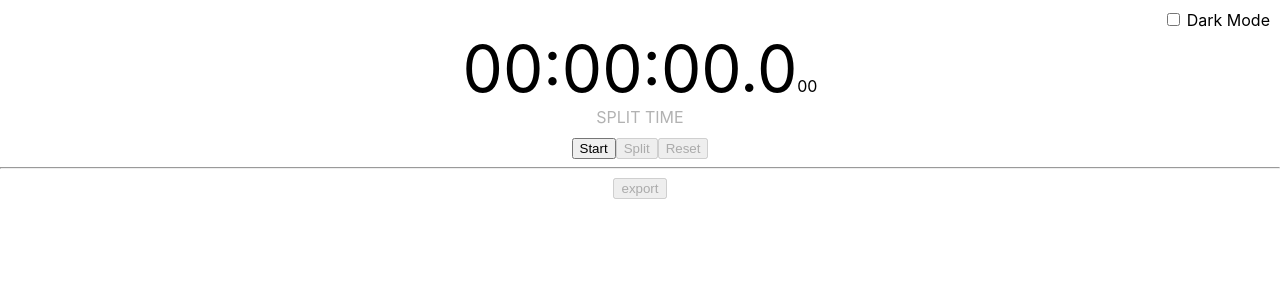
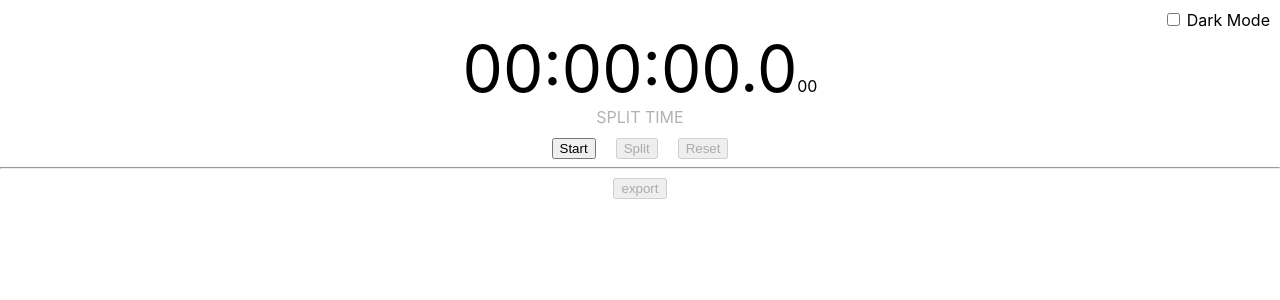
Before and after one commit to jwc20/stopwatch-ics, a React (Create React App) app: page / in a window 1280 px wide. Shown: the top 300 px of the page. Built offline with nearby package versions, Linux system fonts and the light colour scheme.

Commit message:
refactor

```diff
--- a/src/App.css
+++ b/src/App.css
@@ -108,7 +108,7 @@
 }
 
 .white-content .label-input {
-    background-color:#454158;
+  background-color: #454158;
   color: #f8f8f2;
   margin-left: 10px;
   margin-right: 10px;
@@ -125,3 +125,23 @@
   right: 0px;
   padding: 10px;
 }
+
+.start {
+  margin-left: 10px;
+  margin-right: 10px;
+}
+
+.pause {
+  margin-left: 10px;
+  margin-right: 10px;
+}
+
+.split {
+  margin-left: 10px;
+  margin-right: 10px;
+}
+
+.reset {
+  margin-left: 10px;
+  margin-right: 10px;
+}
```
Lines whose indentation alone changed are shown as unchanged.
